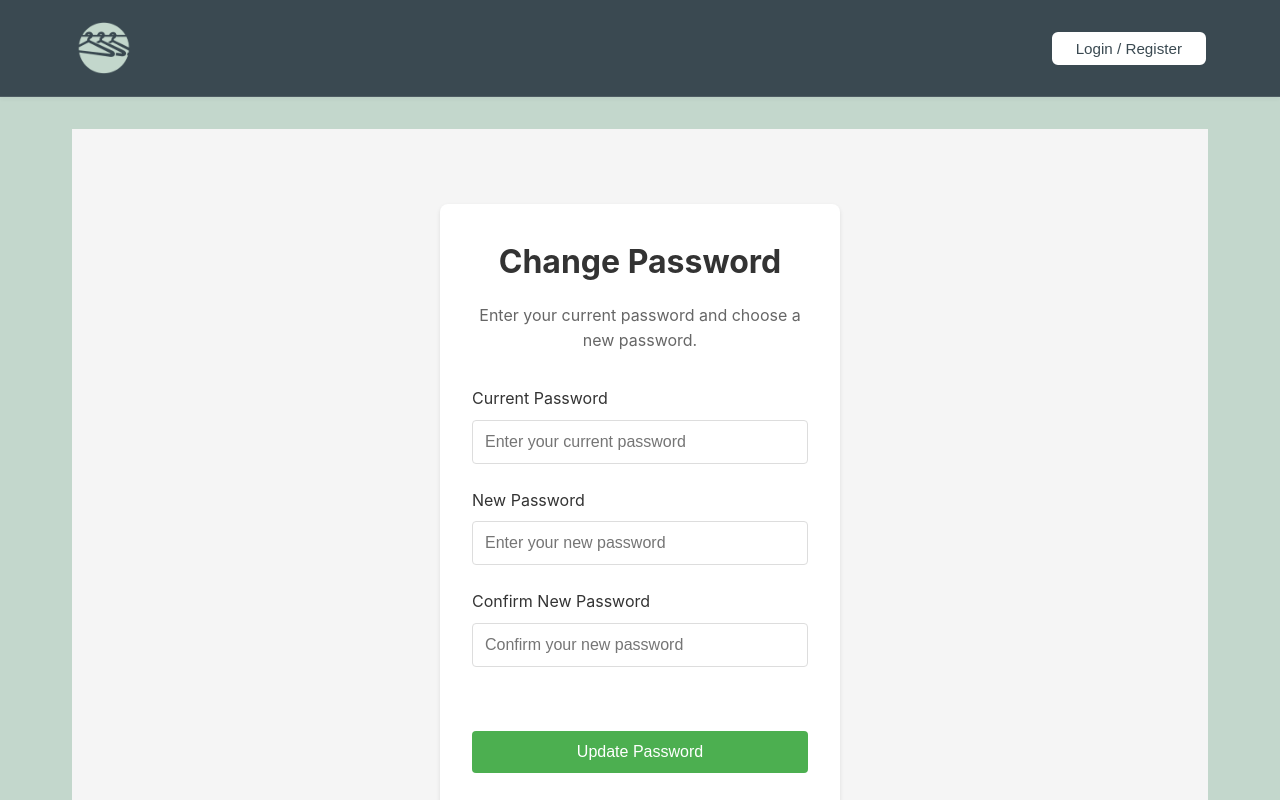
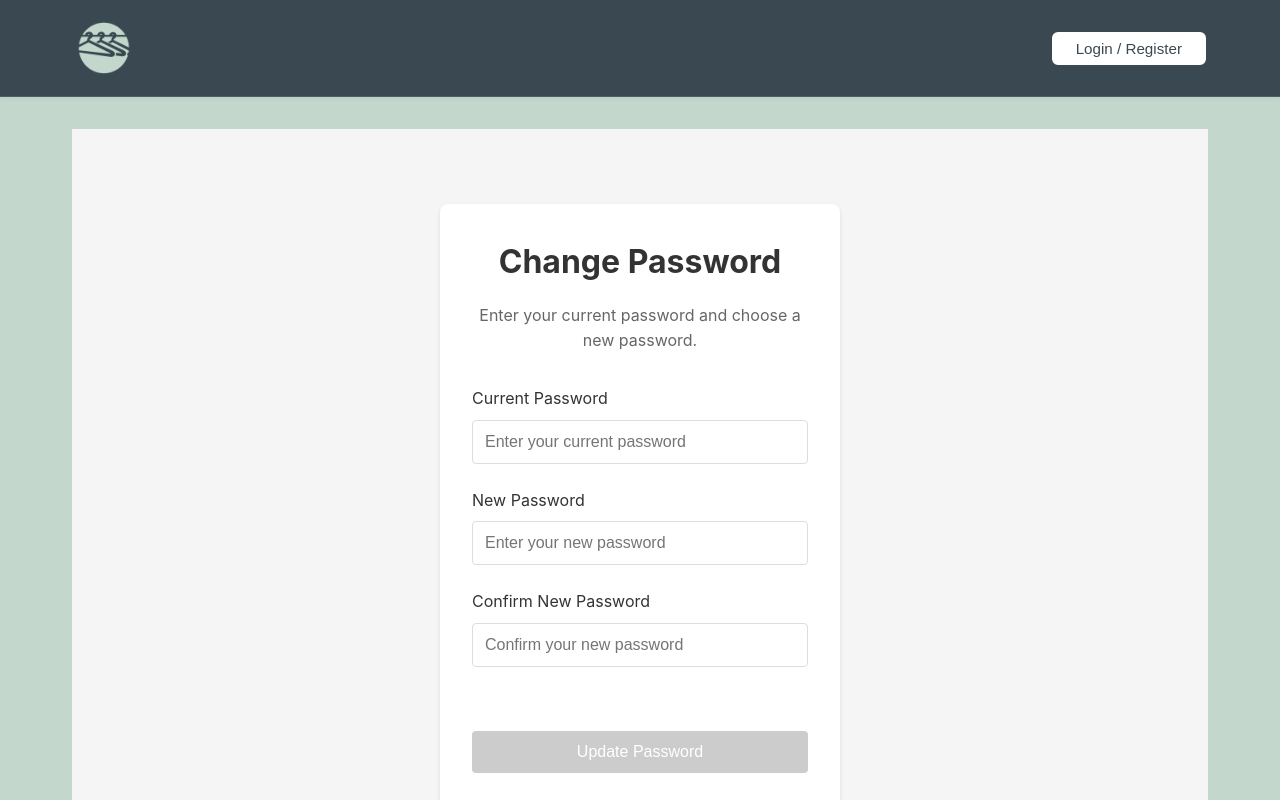
Before and after one commit to ntnu-blackandbrown/clozet, a Vue app in the folder frontend/: page /forgot-password in a window 1280 px wide. Shown: the top 800 px of the page. Built offline with nearby package versions, Linux system fonts and the light colour scheme; no server answers.

Commit message:
add yup and vee-validate for the change password form

```diff
--- a/frontend/src/views/ForgotPasswordView.vue
+++ b/frontend/src/views/ForgotPasswordView.vue
@@ -4,17 +4,18 @@
       <h1>Change Password</h1>
       <p class="description">Enter your current password and choose a new password.</p>
 
-      <form @submit.prevent="handleSubmit" class="forgot-password-form">
+      <form @submit.prevent="submit" class="forgot-password-form">
         <div class="form-group">
           <label for="currentPassword">Current Password</label>
           <input
             type="password"
             id="currentPassword"
             v-model="currentPassword"
-            required
             placeholder="Enter your current password"
             class="form-control"
+            :class="{ 'error-input': currentPasswordError }"
           />
+          <span class="error" v-if="currentPasswordError">{{ currentPasswordError }}</span>
         </div>
 
         <div class="form-group">
@@ -23,10 +24,11 @@
             type="password"
             id="newPassword"
             v-model="newPassword"
-            required
             placeholder="Enter your new password"
             class="form-control"
+            :class="{ 'error-input': newPasswordError }"
           />
+          <span class="error" v-if="newPasswordError">{{ newPasswordError }}</span>
         </div>
 
         <div class="form-group">
@@ -35,18 +37,22 @@
             type="password"
             id="confirmPassword"
             v-model="confirmPassword"
-            required
             placeholder="Confirm your new password"
             class="form-control"
+            :class="{ 'error-input': confirmPasswordError }"
           />
+          <span class="error" v-if="confirmPasswordError">{{ confirmPasswordError }}</span>
         </div>
 
         <div class="message" :class="{ 'error': error, 'success': success }">
           {{ message }}
         </div>
 
-        <button type="submit" class="submit-button" :disabled="isLoading">
-          {{ isLoading ? 'Updating...' : 'Update Password' }}
+        <button type="submit" class="submit-button" :disabled="!isFormValid || isLoading">
+          <span v-if="isLoading">
+            <span class="spinner"></span>
+          </span>
+          <span v-else>Update Password</span>
         </button>
 
         <div class="links">
@@ -58,25 +64,57 @@
 </template>
 
 <script setup lang="ts">
-import { ref } from 'vue'
+import { ref, computed } from 'vue'
 import { useRouter } from 'vue-router'
+import { useField, useForm } from 'vee-validate'
+import * as yup from 'yup'
 
 const router = useRouter()
-const currentPassword = ref('')
-const newPassword = ref('')
-const confirmPassword = ref('')
 const isLoading = ref(false)
 const error = ref(false)
 const success = ref(false)
 const message = ref('')
 
-const handleSubmit = async () => {
-  if (newPassword.value !== confirmPassword.value) {
-    error.value = true
-    message.value = 'New passwords do not match.'
-    return
-  }
+// Define validation schema
+const schema = yup.object({
+  currentPassword: yup.string().required('Current password is required'),
+  newPassword: yup
+    .string()
+    .required('New password is required')
+    .min(8, 'Password must be at least 8 characters')
+    .matches(/[A-Z]/, 'Password must contain at least one uppercase letter')
+    .matches(/[a-z]/, 'Password must contain at least one lowercase letter')
+    .matches(/[0-9]/, 'Password must contain at least one number'),
+  confirmPassword: yup
+    .string()
+    .required('Please confirm your password')
+    .oneOf([yup.ref('newPassword')], 'Passwords must match'),
+})
 
+// Setup form validation
+const { handleSubmit, errors, resetForm } = useForm({
+  validationSchema: schema,
+})
+
+// Setup fields with validation
+const { value: currentPassword, errorMessage: currentPasswordError } = useField('currentPassword')
+const { value: newPassword, errorMessage: newPasswordError } = useField('newPassword')
+const { value: confirmPassword, errorMessage: confirmPasswordError } = useField('confirmPassword')
+
+// Check if form is valid
+const isFormValid = computed(() => {
+  return (
+    !errors.value.currentPassword &&
+    !errors.value.newPassword &&
+    !errors.value.confirmPassword &&
+    currentPassword.value &&
+    newPassword.value &&
+    confirmPassword.value
+  )
+})
+
+// Handle form submission
+const submit = handleSubmit(async (values) => {
   isLoading.value = true
   error.value = false
   success.value = false
@@ -85,8 +123,8 @@ const handleSubmit = async () => {
   try {
     // TODO: Implement the API call to your backend
     // const response = await api.post('/auth/change-password', {
-    //   currentPassword: currentPassword.value,
-    //   newPassword: newPassword.value
+    //   currentPassword: values.currentPassword,
+    //   newPassword: values.newPassword
     // })
 
     // Simulating API call for now
@@ -105,7 +143,7 @@ const handleSubmit = async () => {
   } finally {
     isLoading.value = false
   }
-}
+})
 </script>
 
 <style scoped>
@@ -157,6 +195,17 @@ label {
   font-size: 1rem;
 }
 
+.error-input {
+  border-color: #ef4444;
+}
+
+.error {
+  color: #ef4444;
+  font-size: 0.875rem;
+  margin-top: 0.25rem;
+  display: block;
+}
+
 .submit-button {
   width: 100%;
   padding: 0.75rem;
@@ -167,9 +216,13 @@ label {
   font-size: 1rem;
   cursor: pointer;
   transition: background-color 0.2s;
+  display: flex;
+  justify-content: center;
+  align-items: center;
+  gap: 0.5rem;
 }
 
-.submit-button:hover {
+.submit-button:hover:not(:disabled) {
   background-color: #45a049;
 }
 
@@ -208,4 +261,20 @@ label {
 .back-to-login:hover {
   text-decoration: underline;
 }
+
+.spinner {
+  display: inline-block;
+  width: 1.25rem;
+  height: 1.25rem;
+  border: 2px solid var(--color-white);
+  border-radius: 50%;
+  border-top-color: transparent;
+  animation: spin 0.8s linear infinite;
+}
+
+@keyframes spin {
+  to {
+    transform: rotate(360deg);
+  }
+}
 </style>
```
